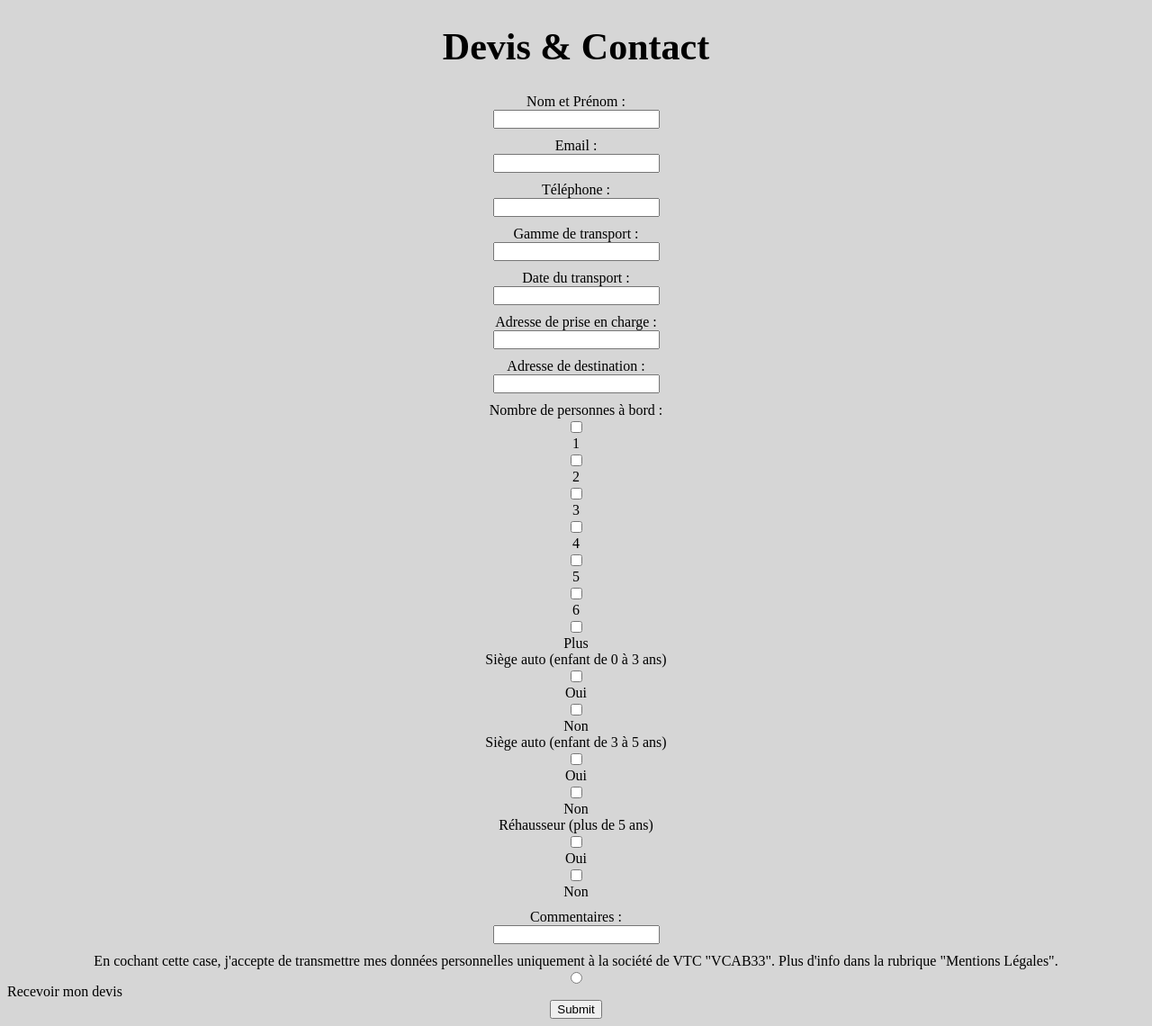
After one commit to afeynaud/vcab33, a PHP site: page /templates/form.html in a window 1280 px wide. The commit adds this page. Shown: the whole page at 90% size. Run offline with PHP 8.4, Linux system fonts and the light colour scheme.

Commit message:
add form & style

```diff
--- a/css/style.css
+++ b/css/style.css
@@ -10,6 +10,7 @@ p {
 
 h1 {
     font-size: 42px;
+	text-align: center;
 }
 
 h2 {
@@ -94,128 +95,35 @@ h3 {
 
 
 /* Slider */
-* {
-	box-sizing: border-box;
-}
 
-body {
-	font-family: sans-serif;
-	overflow: hidden;
-}
-
-
-
-label {
-	background: #444;
-	color: #fff;
-	transition: transform 400ms ease-out;
-	display: inline-block;
-  min-height: 100%;
-	width: 100vw;
-	height: 100vh;
-	position: relative;
-	z-index: 1;
-	text-align: center;
-	line-height: 100vh;
-}
-
-form {
-	position: absolute;
-	top: 0;
-	left: 0;
-	bottom: 0;
-	right: 0;
-	white-space: nowrap;
-}
-input {
-	position: absolute;
-}
-
-.keys {
-	position: fixed;
-	z-index: 10;
-	bottom: 0;
-	left: 0;
-	right: 0;
-	padding: 1rem;
-	color: #fff;
-	text-align: center;
-	transition: all 300ms linear;
-	opacity: 0;
-}
-
-input:focus ~ .keys {
-	opacity: 0.8;
-}
-
-input:nth-of-type(1):checked ~ label:nth-of-type(1),
-input:nth-of-type(2):checked ~ label:nth-of-type(2),
-input:nth-of-type(3):checked ~ label:nth-of-type(3),
-input:nth-of-type(4):checked ~ label:nth-of-type(4){
-   z-index: 0;
-}
-
-input:nth-of-type(1):checked ~ label {
-	transform: translate3d(0, 0, 0);
-}
-
-input:nth-of-type(2):checked ~ label {
-	transform: translate3d(-100%, 0, 0);
-}
-
-input:nth-of-type(3):checked ~ label {
-	transform: translate3d(-200%, 0, 0);
-}
-
-input:nth-of-type(4):checked ~ label {
-	transform: translate3d(-300%, 0, 0);
-}
-
-label {
-	background: #444;
-	background-size: cover;
-	font-size: 3rem;
-}
-
-label[for="diamonds"],
-label[for="hearts"] {
-	background: #cc0000;
-}
-
-label:before,
-label:after {
-	color: white;
-	display: block;
-	background: rgba(255,255,255,0.2);
-	position: absolute;
-	padding: 1rem;
-	font-size: 3rem;
-	height: 10rem;
-	vertical-align: middle;
-	line-height: 10rem;
-	top: 50%;
-	transform: translate3d(0, -50%, 0);
-	cursor: pointer;
-}
-
-label:before {
-	content: "\276D";
-	right: 100%;
-	border-top-left-radius: 50%;
-	border-bottom-left-radius: 50%;
-}
-
-label:after {
-	content: "\276C";
-	left: 100%;
-	border-top-right-radius: 50%;
-	border-bottom-right-radius: 50%;
-}
 
 
 
 /* ContactForm */
 
+.champ {
+	margin-top: 10px;
+	text-align: center;
+  }
 
+  input {
+	display: flex;
+	margin-left: auto;
+	margin-right: auto;
+  }
+
+  .siège {
+	text-align: center;
+  }
+
+  #un {
+  }
+
+  button {
+	position: absolute;
+	left: 440px;
+	top: 360px;
+	padding: 5px;
+  }
 
 /* Footer */
--- /dev/null
+++ b/templates/form.html
@@ -0,0 +1,120 @@
+<!DOCTYPE html>
+<html lang="fr">
+
+    <head>
+        <meta charset="utf-8">
+        <title>Devis & Contact</title>
+        <link rel="stylesheet" href="../css/style.css">
+    </head>
+
+<body>
+    <form method="post" action="form.php">
+        <div>
+            <h1>Devis & Contact</h1>
+        </div>
+        <div class="champ">
+            <label for="name">Nom et Prénom :</label>
+            <input type="text" id="name" name="user_name">
+        </div>
+        <div class="champ">
+            <label for="name">Email :</label>
+            <input type="text" id="email" name="user_mail">
+        </div>
+        <div class="champ">
+            <label for="name">Téléphone :</label>
+            <input type="text" id="tel" name="user_tel">
+        </div>
+        <div class="champ">
+            <label for="name">Gamme de transport :</label>
+            <input type="text" id="gamme" name="user_gamme">
+        </div>
+        <div class="champ">
+            <label for="name">Date du transport :</label>
+            <input type="text" id="date" name="user_date">
+        </div>
+        <div class="champ">
+            <label for="name">Adresse de prise en charge :</label>
+            <input type="text" id="adresse1" name="user_adresse1">
+        </div>
+        <div class="champ">
+            <label for="name">Adresse de destination :</label>
+            <input type="text" id="adresse2" name="user_adresse2">
+        </div>
+        <div class="champ">
+            <label for="name">Nombre de personnes à bord :</label>
+            <div>
+                <div id="button1">
+                    <input type="checkbox" value="1" name="dmform-6">
+                    <span id="un">1</span>
+                </div>
+                <div id="button2">
+                    <input type="checkbox" value="2" name="dmform-6">
+                    <span id="un">2</span>
+                </div>
+                <div id="button3">
+                    <input type="checkbox" value="3" name="dmform-6">
+                    <span id="un">3</span>
+                </div>
+                <div id="button4">
+                    <input type="checkbox" value="4" name="dmform-6">
+                    <span id="un">4</span>
+                </div>
+                <div id="button5">
+                    <input type="checkbox" value="5" name="dmform-6">
+                    <span id="un">5</span>
+                </div>
+                <div id="button6">
+                    <input type="checkbox" value="6" name="dmform-6">
+                    <span id="un">6</span>
+                </div>
+                <div id="button7">
+                    <input type="checkbox" value="7" name="dmform-6">
+                    <span id="un">Plus</span>
+                </div>
+            </div>
+        </div>
+        <div class="siège">
+            <label for="name">Siège auto (enfant de 0 à 3 ans)</label>
+                <input type="checkbox" value="8" name="dmform-6">
+                <span id="un">Oui</span>
+                <input type="checkbox" value="9" name="dmform-6">
+                <span id="un">Non</span>
+        </div>
+        <div class="siège">
+            <label for="name">Siège auto (enfant de 3 à 5 ans)</label>
+                <input type="checkbox" value="10" name="dmform-6">
+                <span id="un">Oui</span>
+                <input type="checkbox" value="11" name="dmform-6">
+                <span id="un">Non</span>
+        </div>
+        <div class="siège">
+            <label for="name">Réhausseur (plus de 5 ans)</label>
+                <input type="checkbox" value="12" name="dmform-6">
+                <span id="un">Oui</span>
+                <input type="checkbox" value="13" name="dmform-6">
+                <span id="un">Non</span>
+        </div>
+        <div class="champ">
+            <label for="name">Commentaires :</label>
+            <input type="text" id="commentaires" name="user_comm">
+        </div>
+        <div class="champ">
+            <label for="name">En cochant cette case,
+            j'accepte de transmettre mes données personnelles
+            uniquement à la société de VTC "VCAB33".
+            Plus d'info dans la rubrique "Mentions Légales".</label>
+            <input type="radio" id="rgpd" name="user_rgpd">
+        </div>
+        <div class="devis">
+            <label for="name">Recevoir mon devis</label>
+            <input type="submit" id="mondevis" name="user_devis">
+        </div>
+    </form>
+
+
+
+
+</body>
+
+
+</html>
```
